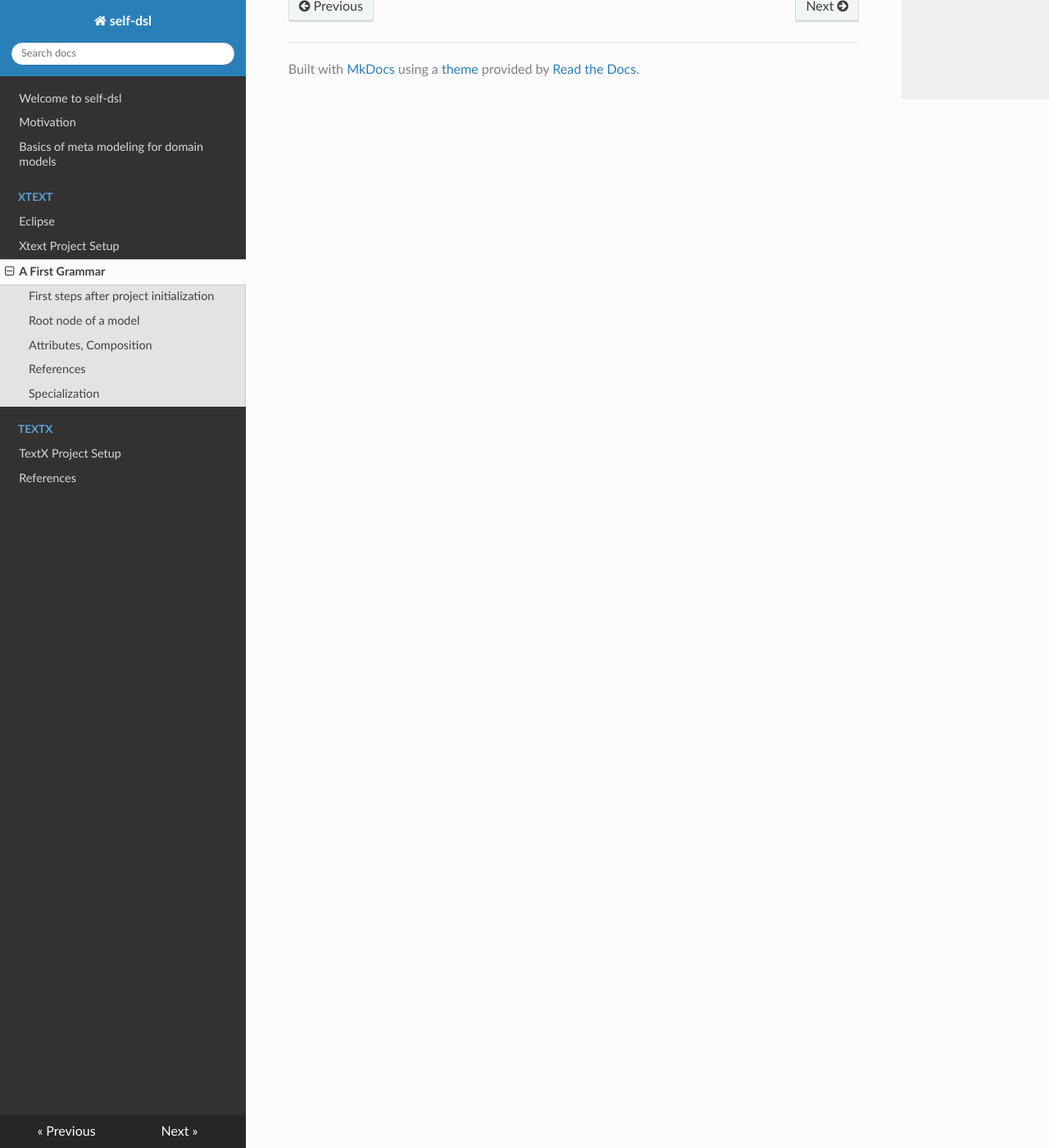
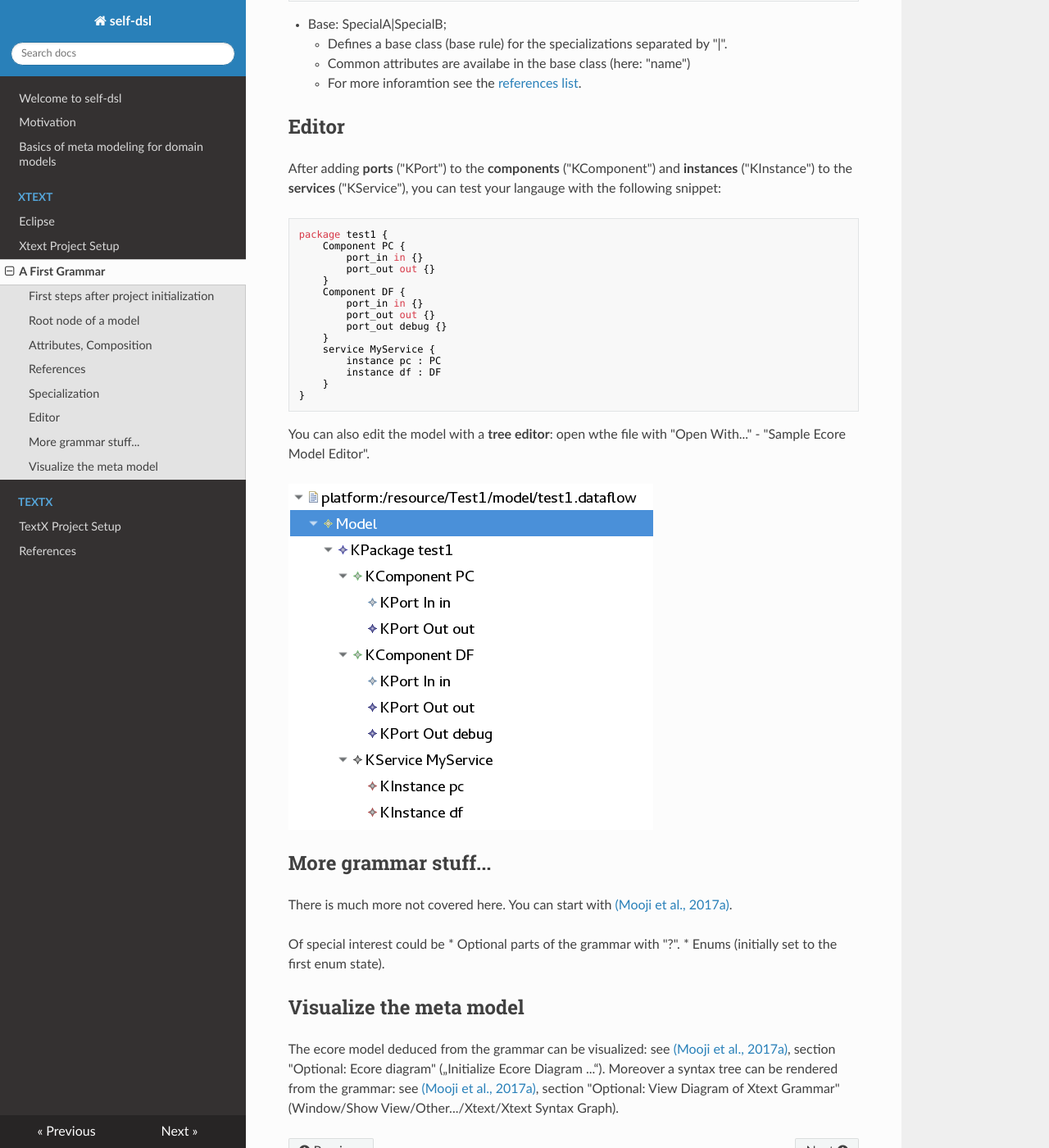
Before and after one commit to goto40/self-dsl, an MkDocs documentation site: the page built from docs/xtext_a_first_grammar.md, in a window 1280 px wide and 1400 px high, scrolled down 4112 px. Shown: the whole window at 82% size. Built offline with MkDocs 1.6.1, drawn with Linux system fonts in a browser that asks for light colours; nearby versions of some CDN libraries; old or Windows-style settings are respelled for this version of MkDocs; some of the changed text lies outside the part shown.

Commit message:
more stuff

```diff
--- a/docs/xtext_a_first_grammar.md
+++ b/docs/xtext_a_first_grammar.md
@@ -30,12 +30,19 @@ in the offline help of Eclipse: "Help" - "Help Contents".
 
 ## Root node of a model
 
+Take a look at the grammar initially created for our project:
+
+    Model:
+        greetings+=Greeting*;
+    Greeting:
+        'Hello' name=ID '!';
+
   * A grammar conists of __rules__, starting with the name of the rule,
     followed by a colon ":" and the rule itself,
     and is terminated by a semicolon ";".
   * The first rule in the grammar (e.g. "Model") is the root of the model.
-  * Instead of adding elements to the model of type "Greeting", we will
-    add elements of type "KPackage" (change the name "Greeting" to "KPackage").
+  * Instead of adding elements to the model of type "__Greeting__", we will
+    add elements of type "__KPackage__" (change the name "Greeting" to "KPackage").
   * See also [(Mooji et al., 2017a)](references.md#mooji2017a)
 
 
@@ -123,3 +130,50 @@ started via the Debug icon).
        by "|".
      * Common attributes are availabe in the base class (here: "name")
      * For more inforamtion see the [references list](references.md).
+
+## Editor
+
+After adding __ports__ ("KPort") to the __components__ ("KComponent")
+and __instances__ ("KInstance") to the __services__ ("KService"), you can test
+your langauge with the following snippet:
+
+    package test1 {
+        Component PC {
+            port_in in {}
+            port_out out {}
+        }
+        Component DF {
+            port_in in {}
+            port_out out {}
+            port_out debug {}
+        }
+        service MyService {
+            instance pc : PC
+            instance df : DF
+        }
+    }
+
+You can also edit the model with a __tree editor__:
+open wthe file with "Open With..." - "Sample Ecore Model Editor".
+
+![tree editor](images/xtext_tree_editor.png "tree editor")
+
+## More grammar stuff...
+
+There is much more not covered here. You can start with
+[(Mooji et al., 2017a)](references.md#mooji2017a).
+
+Of special interest could be
+  * Optional parts of the grammar with "?".
+  * Enums (initially set to the first enum state).
+
+
+## Visualize the meta model
+
+The ecore model deduced from the grammar can be visualized:
+see [(Mooji et al., 2017a)](references.md#mooji2017a),
+section "Optional: Ecore diagram" („Initialize Ecore Diagram ...“).
+Moreover a syntax tree can be rendered from the grammar:
+see [(Mooji et al., 2017a)](references.md#mooji2017a),
+section "Optional: View Diagram of Xtext Grammar"
+(Window/Show View/Other.../Xtext/Xtext Syntax Graph).
```
Also changed, not shown: docs/images/xtext_tree_editor.png (added).
